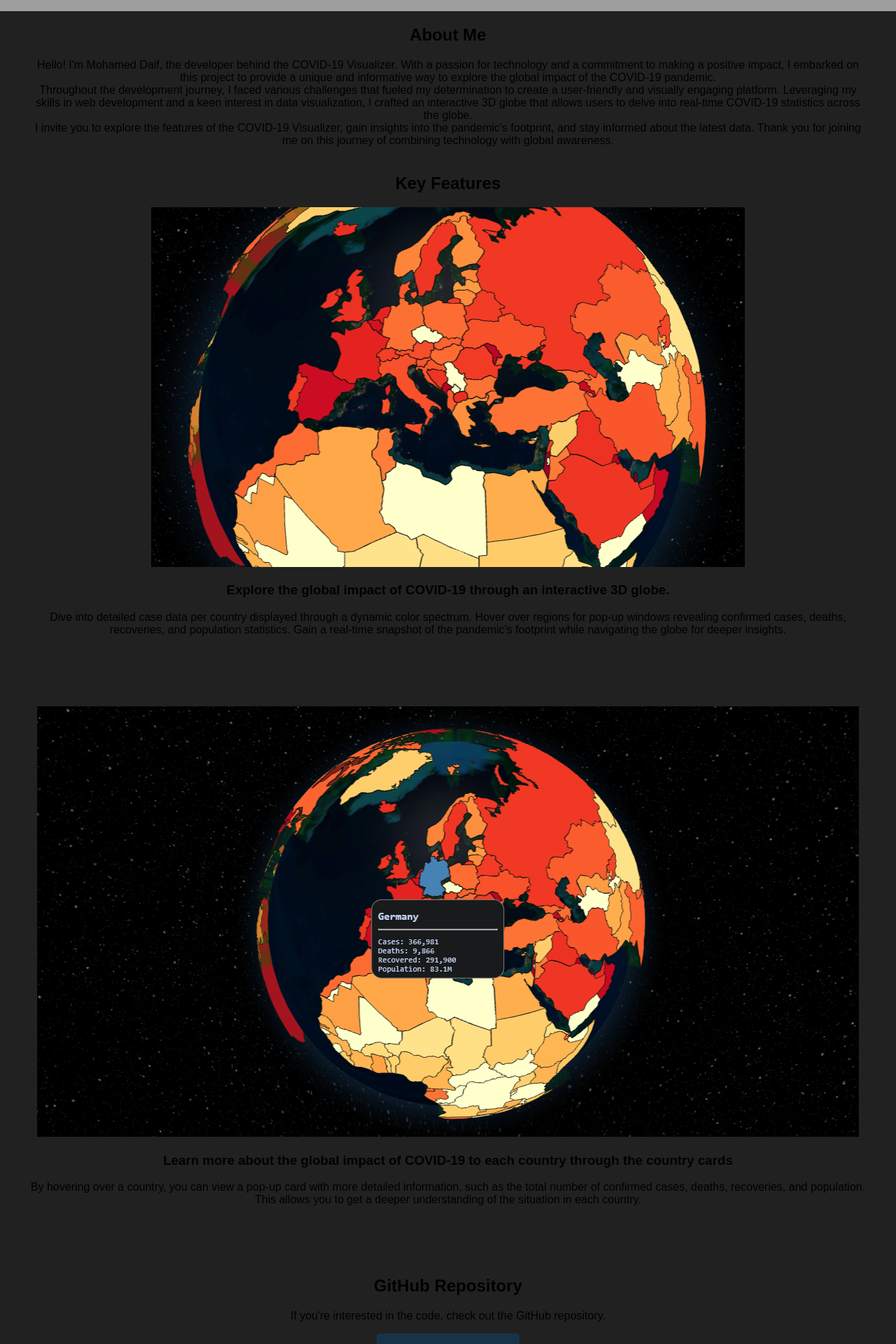
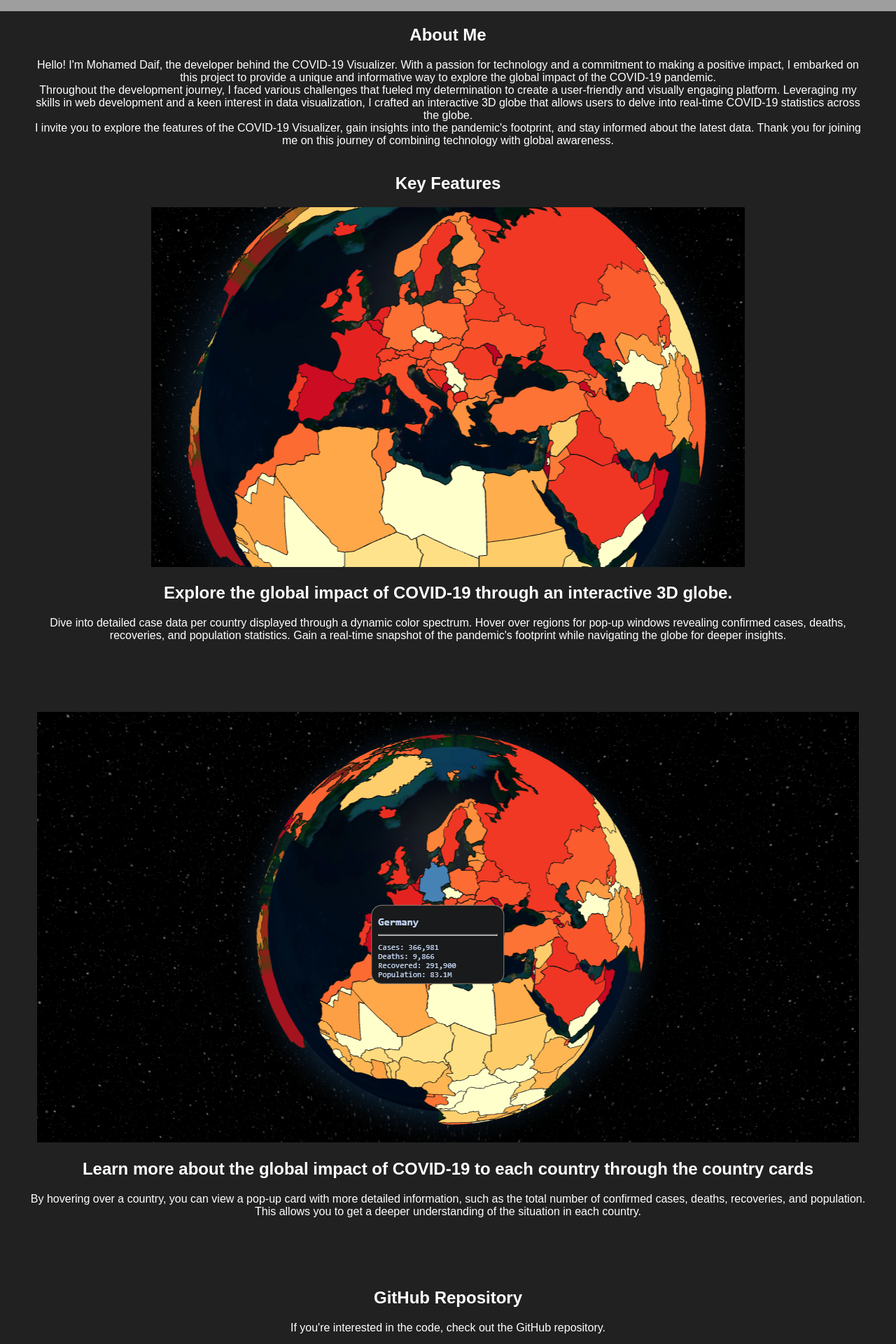
Before and after one commit to CGUltimateno/Covid19-Globe, a React (Create React App) app: page / in a window 1280 px wide. Shown: the part 560-2480 px from the top of the page at 70% size. Built offline with nearby package versions, Linux system fonts and the light colour scheme; no server answers; grey boxes are pictures that could not be loaded.

Commit message:
landing page

```diff
--- a/src/components/landingpage.js
+++ b/src/components/landingpage.js
@@ -13,7 +13,7 @@ const LandingPage = () => {
 
           <section className="cover-section">
               <div className="left-content">
-                  <h2 className="covertitle">Welcome to the COVID-19 Visualizer</h2>
+                  <h2 className="covertitle color">Welcome to the COVID-19 Visualizer</h2>
               </div>
               <div className="cta-button-container">
                   <a className="header-button" href="/globe">Explore Now</a>
@@ -22,7 +22,7 @@ const LandingPage = () => {
 
 <section className="about-me">
   <div className="section-content">
-    <h2>About Me</h2>
+    <h2 className="color">About Me</h2>
       <p className="paragraph">
           Hello! I'm Mohamed Daif, the developer behind the COVID-19 Visualizer. With a passion for technology and a
           commitment to making a positive impact, I embarked on this project to provide a unique and informative way to
@@ -45,11 +45,11 @@ const LandingPage = () => {
           <section className="feature-section">
               <div className="section-content">
                   <br></br>
-                  <h2>Key Features</h2>
+                  <h2 className="color">Key Features</h2>
 
                   <div className="feature">
                       <img src={require('../assets/feature1.PNG')} alt="Feature 1"/>
-                      <h3>Explore the global impact of COVID-19 through an interactive 3D globe.</h3>
+                      <h2 className="color">Explore the global impact of COVID-19 through an interactive 3D globe.</h2>
                       <p className="featureparagraph">
                           Dive into detailed case data per country displayed through a dynamic color spectrum. Hover
                           over regions for pop-up windows revealing confirmed cases, deaths, recoveries, and population
@@ -62,7 +62,7 @@ const LandingPage = () => {
 
                   <div className="feature">
                       <img src={require('../assets/feature2.PNG')} alt="Feature 1"/>
-                      <h3>Learn more about the global impact of COVID-19 to each country through the country cards</h3>
+                      <h2 className="color">Learn more about the global impact of COVID-19 to each country through the country cards</h2>
                       <p className="featureparagraph">
                           By hovering over a country, you can view a pop-up card with more detailed information, such as
                           the total number of confirmed cases, deaths, recoveries, and population. This allows you to
@@ -73,8 +73,8 @@ const LandingPage = () => {
           </section>
           <section className="github-repo">
               <div className="section-content">
-                  <h2>GitHub Repository</h2>
-                  <p>
+                  <h2 className="color">GitHub Repository</h2>
+                  <p className="featureparagraph">
                       If you're interested in the code, check out the GitHub repository.
                   </p>
                   <a className="cta-button" href="https://github.com/CGUltimateno/Covid19-Globe" target="_blank"
--- a/src/styles/landingpage.css
+++ b/src/styles/landingpage.css
@@ -11,11 +11,15 @@ body {
 .paragraph {
   max-width: 1200px; /* Set your desired max-width */
   margin: 0 auto; /* Center the content */
+      color: #fff;
+
 }
 
 .featureparagraph{
   max-width: 1200px; /* Set your desired max-width */
   margin: 0 auto 100px;
+    color: #fff;
+
 }
 header {
   color: #fff;
@@ -59,6 +63,10 @@ header {
     margin-bottom: 20px;
 
 }
+
+.color{
+      color: #fff;
+}
 .header-button {
   display: inline-flex;
   align-items: center;
```
